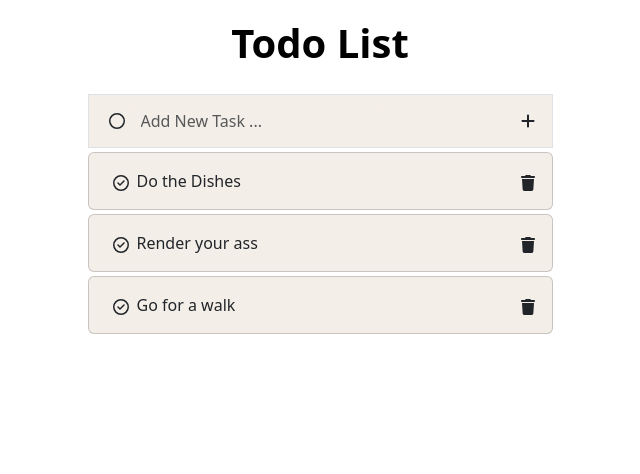
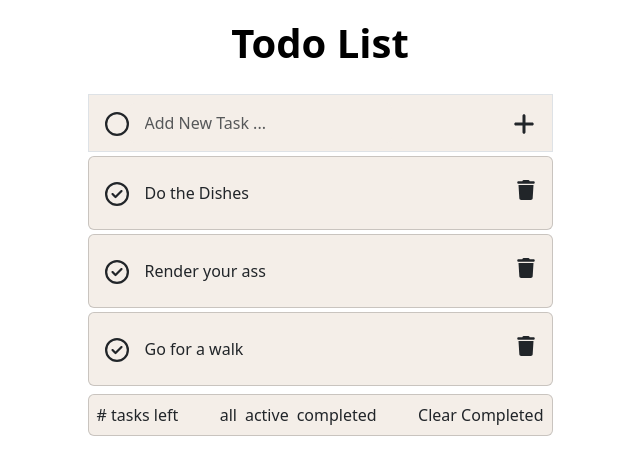
Before and after one commit to AlexSvet117/ToDo-List, a React (Vite) app: page / in a window 1280 px wide. Shown: the top 474 px of the page, without its empty margins (320-960 px from the left). Built offline with nearby package versions, Linux system fonts and the light colour scheme.

Commit message:
Form functions shell

```diff
--- a/src/App.jsx
+++ b/src/App.jsx
@@ -3,6 +3,7 @@ import Task from "./components/Task";
 import TaskList from "./components/TaskList";
 import Form from "./components/Form";
 import Navbar from "./components/Navbar";
+import Footer from "./components/Footer";
 
 
 function App() {
@@ -15,6 +16,9 @@ function App() {
           <Form/>
         </div>
         <TaskList/>
+        <div className="col-5 mx-auto mt-2">
+        <Footer/>
+        </div>
 
       </div>
 
--- /dev/null
+++ b/src/components/Footer.jsx
@@ -0,0 +1,18 @@
+import React from 'react'
+
+function Footer() {
+  return (
+    <div className='footer card d-flex flex-row justify-content-between p-2 bg-bone-white'>
+        <div># tasks left</div>
+        <div className='d-flex flex-row'>
+            <div className='mx-1'>all</div>
+            <div className='mx-1'>active</div>
+            <div className='mx-1'>completed</div>
+        </div>
+        <div>Clear Completed</div>
+
+    </div>
+  )
+}
+
+export default Footer
--- a/src/components/Form.jsx
+++ b/src/components/Form.jsx
@@ -1,16 +1,24 @@
-import React from 'react'
+import React, { useState } from 'react'
 import { FaRegCircle } from "react-icons/fa6";
 import { FaPlus } from "react-icons/fa6";
 
 function Form() {
+
+  const [taskInput, setTaskInput] = useState('')
+
+  const handleTaskInput = (e) => {
+
+  }
+
   return (
     <form className="border border-1 p-2 px-3 mb-1 bg-bone-white">
         <div className="form-floating d-flex flex-row justify-content-between">
             <div className="d-flex">
-                <div className="text-dark px-1 mt-1"><FaRegCircle/></div>
-                <input type="text" className="form-control border-0 bg-bone-white" id="new-task" placeholder="Add New Task ..." />
+                <div className="text-dark mb-1 fs-4"><FaRegCircle/></div>
+                <input onChange={handleTaskInput}
+                type="text" className="form-control border-0 bg-bone-white px-3" id="new-task" placeholder="Add New Task ..." />
             </div>
-            <div className="text-dark mt-1"><FaPlus /></div>
+            <div className="text-dark fs-4"><FaPlus /></div>
 
         </div>
     </form>
--- a/src/components/Task.jsx
+++ b/src/components/Task.jsx
@@ -8,11 +8,12 @@ function Task({task}) {
         <div className="card bg-bone-white text-dark">
             <div className="card-body d-flex justify-content-between">
                 <div className="text-dark d-flex">
-                   <div className="text-dark px-2"><FaRegCircleCheck/></div>
-                   <p className="card-title m-0">{task.taskName}</p>
+                   <div className="text-dark px-0 fs-4"><FaRegCircleCheck/></div>
+                   <p className="card-title px-3 my-2">{task.taskName}</p>
                 </div>
-                <div className="text-dark"><FaTrash/></div>
+                <div className="text-dark fs-5"><FaTrash/></div>
             </div>
+
         </div>
     </div>
   )
--- a/src/components/TaskList.jsx
+++ b/src/components/TaskList.jsx
@@ -13,14 +13,13 @@ function TaskList() {
 
   return (
 
-
     <div className="d-flex flex-column gap-1 align-items-center">
         {tasks.map((task)=> (
           <Task key={task.id} task={task}/>
         ))}
+    </div>
 
 
-    </div>
   )
 }
 
```
